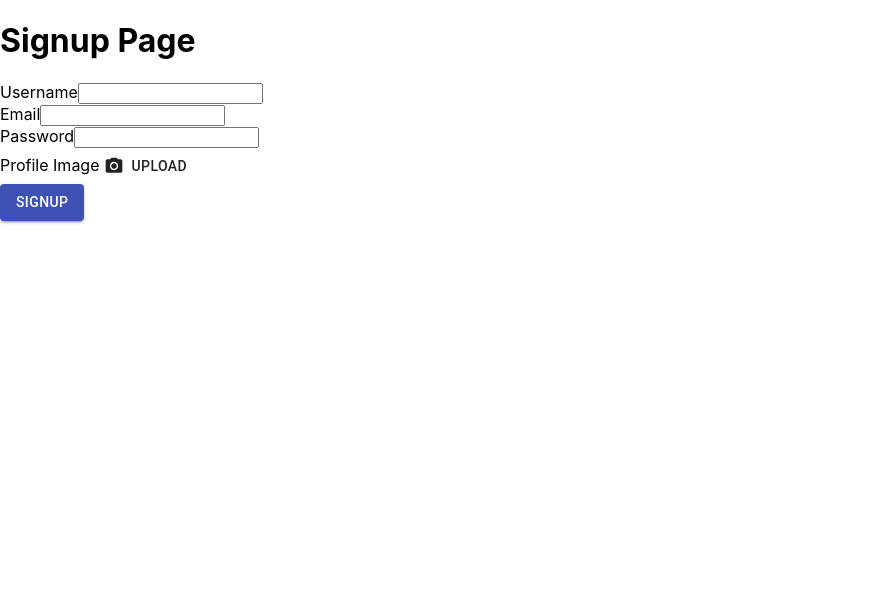
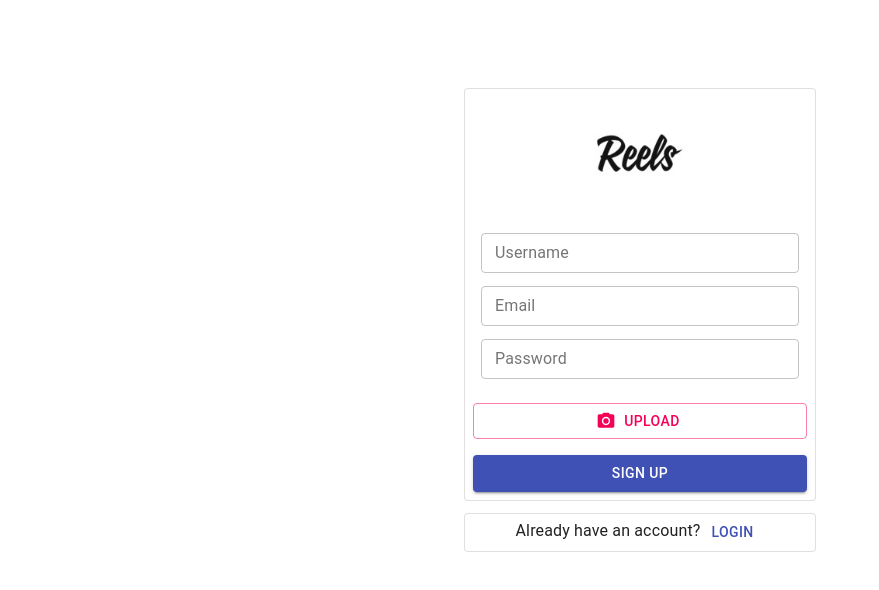
Before and after one commit to shnitish/reels-app, a React (Create React App) app: page /signup in a window 1280 px wide. Shown: the top 590 px of the page, without its empty margins (0-879 px from the left). Built offline with nearby package versions, Linux system fonts and the light colour scheme; no server answers.

Commit message:
Signup component styling

```diff
--- a/src/Components/Login/Login.jsx
+++ b/src/Components/Login/Login.jsx
@@ -89,7 +89,7 @@ const Login = (props) => {
 
 	return (
 		<div>
-			<Container>
+			<Container style={{ width: "400px" }}>
 				<Grid
 					container
 					direction="column"
@@ -97,7 +97,7 @@ const Login = (props) => {
 					justify="center"
 					style={{ minHeight: "80vh" }}
 				>
-					<Grid item>
+					<Grid item className={classes.fullWidth}>
 						{/* Login Form */}
 						<Card variant="outlined" className={classes.mb}>
 							<CardMedia
--- a/src/Components/Signup/Signup.jsx
+++ b/src/Components/Signup/Signup.jsx
@@ -1,16 +1,65 @@
 import React, { useContext, useState, useRef } from "react";
 import { firebaseDB, firebaseStorage } from "../../Config/firebase";
 import { AuthContext } from "../../Context/Authprovider";
-import {Button} from "@material-ui/core";
-import CameraIcon from "@material-ui/icons/PhotoCamera";
+import {
+	Button,
+	Container,
+	Grid,
+	Card,
+	CardMedia,
+	TextField,
+	CardContent,
+	CardActions,
+	Typography,
+	makeStyles,
+} from "@material-ui/core";
+import logo from "../../logo.jpg";
+import { toast } from "react-toastify";
+import { PhotoCamera as CameraIcon } from "@material-ui/icons";
 
+let useStyles = makeStyles({
+	root: {
+		width: "100%",
+		height: "100%",
+	},
+	centerDiv: {
+		height: "100vh",
+		display: "flex",
+		justifyContent: "center",
+		width: "100vw",
+	},
+	carousal: {
+		height: "10rem",
+		backgroundColor: "whitesmoke",
+	},
+
+	fullWidth: {
+		width: "100%",
+	},
+
+	centerElements: {
+		display: "flex",
+		flexDirection: "column",
+	},
+
+	mb: {
+		marginBottom: "0.8rem",
+	},
+
+	alignCenter: {
+		justifyContent: "center",
+	},
+});
+
+toast.configure();
 const Signup = (props) => {
+	let classes = useStyles();
 	const fileRef = useRef();
 	const [email, setEmail] = useState("");
 	const [password, setPassword] = useState("");
 	const [username, setUsername] = useState("");
 	const [profileImage, setProfileImage] = useState(null);
-	const [message, setMessage] = useState("");
+	const [loading, setLoading] = useState(false);
 	const { signUp } = useContext(AuthContext);
 
 	const handleFileSubmit = (event) => {
@@ -20,6 +69,13 @@ const Signup = (props) => {
 	};
 
 	const handleSignUp = async () => {
+		if (username === "" || email === "" || password === "") {
+			toast.warning("All fields are mandatory to fill.", { autoClose: 2000 });
+			return;
+		} else if (profileImage === null) {
+			toast.warning("Please choose a profile picture.", { autoClose: 2000 });
+			return;
+		}
 		try {
 			let response = await signUp(email, password);
 			let uid = response.user.uid;
@@ -29,12 +85,13 @@ const Signup = (props) => {
 			uploadPhotoObject.on("state_changed", fun1, fun2, fun3);
 
 			function fun1(snapshot) {
+				setLoading(true);
 				let progress = (snapshot.bytesTransferred / snapshot.totalBytes) * 100;
 				console.log(progress);
 			}
 
 			function fun2(error) {
-				console.log(error);
+				toast.error(error, { autoClose: 2000 });
 			}
 
 			async function fun3() {
@@ -45,49 +102,69 @@ const Signup = (props) => {
 					userId: uid,
 					username: username,
 					profileImageUrl: profileImageUrl,
-					postsCreated: []
+					postsCreated: [],
 				});
 				props.history.push("/");
+				toast.success("Signed Up successfully.", { autoClose: 2000 });
 			}
 		} catch (err) {
-			setMessage(err.message);
+			setLoading(false);
+			toast.error(err.message, username === null);
 		}
 	};
 
-	const handleProfileUpload=()=> {
+	const handleProfileUpload = () => {
 		fileRef.current.click();
-	}
+	};
+
+	const handleLogin = () => {
+		props.history.push("/login");
+	};
 
 	return (
-		<>
-			<h1>Signup Page</h1>
-			<div>
-				<div>
-					Username
-					<input
+		<Container style={{width: "400px"}}>
+			<Grid
+				container
+				direction="column"
+				alignItems="center"
+				justify="center"
+				style={{ minHeight: "80vh" }}
+			>
+				<Grid item className={classes.fullWidth}>
+					{/* Signup Form */}
+					<Card variant="outlined" className={classes.mb}>
+						<CardMedia
+							image={logo}
+							style={{ height: "8rem", backgroundSize: "contain" }}
+						></CardMedia>
+						<CardContent className={classes.centerElements}>
+							<TextField
+								className={classes.mb}
+								label="Username"
+								type="text"
+								variant="outlined"
 								value={username}
+								size="small"
 								onChange={(e) => setUsername(e.target.value)}
-						required
-					></input>
-				</div>
-				<div>
-					Email
-					<input
+							></TextField>
+							<TextField
+								className={classes.mb}
+								label="Email"
+								type="email"
+								variant="outlined"
 								value={email}
+								size="small"
 								onChange={(e) => setEmail(e.target.value)}
-						required
-					></input>
-				</div>
-				<div>
-					Password
-					<input
+							></TextField>
+							<TextField
+								label="Password"
+								type="password"
+								variant="outlined"
 								value={password}
+								size="small"
 								onChange={(e) => setPassword(e.target.value)}
-						required
-					></input>
-				</div>
-				<div>
-					Profile Image
+							></TextField>
+						</CardContent>
 						<input
 							ref={fileRef}
 							type="file"
@@ -97,12 +174,46 @@ const Signup = (props) => {
 							}}
 							hidden
 						></input>
-					<Button startIcon={<CameraIcon></CameraIcon>} onClick={handleProfileUpload}>Upload</Button>
-				</div>
-			</div>
-			<Button variant="contained" color="primary" onClick={handleSignUp}>SignUp</Button>
-			<h2 style={{ color: "red" }}>{message}</h2>{" "}
-		</>
+						<CardActions className={classes.centerElements}>
+							<Button
+								variant="outlined"
+								color="secondary"
+								className={classes.fullWidth}
+								fullWidth={true}
+								startIcon={<CameraIcon></CameraIcon>}
+								onClick={handleProfileUpload}
+							>
+								Upload
+							</Button>
+						</CardActions>
+						<CardActions className={classes.centerElements}>
+							<Button
+								disabled={loading}
+								className={classes.fullWidth}
+								variant="contained"
+								color="primary"
+								onClick={handleSignUp}
+							>
+								Sign Up
+							</Button>
+						</CardActions>
+					</Card>
+					<Card variant="outlined">
+						<Typography style={{ textAlign: "center" }}>
+							Already have an account?
+							<Button
+								style={{ backgroundColor: "transparent" }}
+								disableRipple
+								color="primary"
+								onClick={handleLogin}
+							>
+								Login
+							</Button>
+						</Typography>
+					</Card>
+				</Grid>
+			</Grid>
+		</Container>
 	);
 };
 
```
Lines whose indentation alone changed are shown as unchanged.
